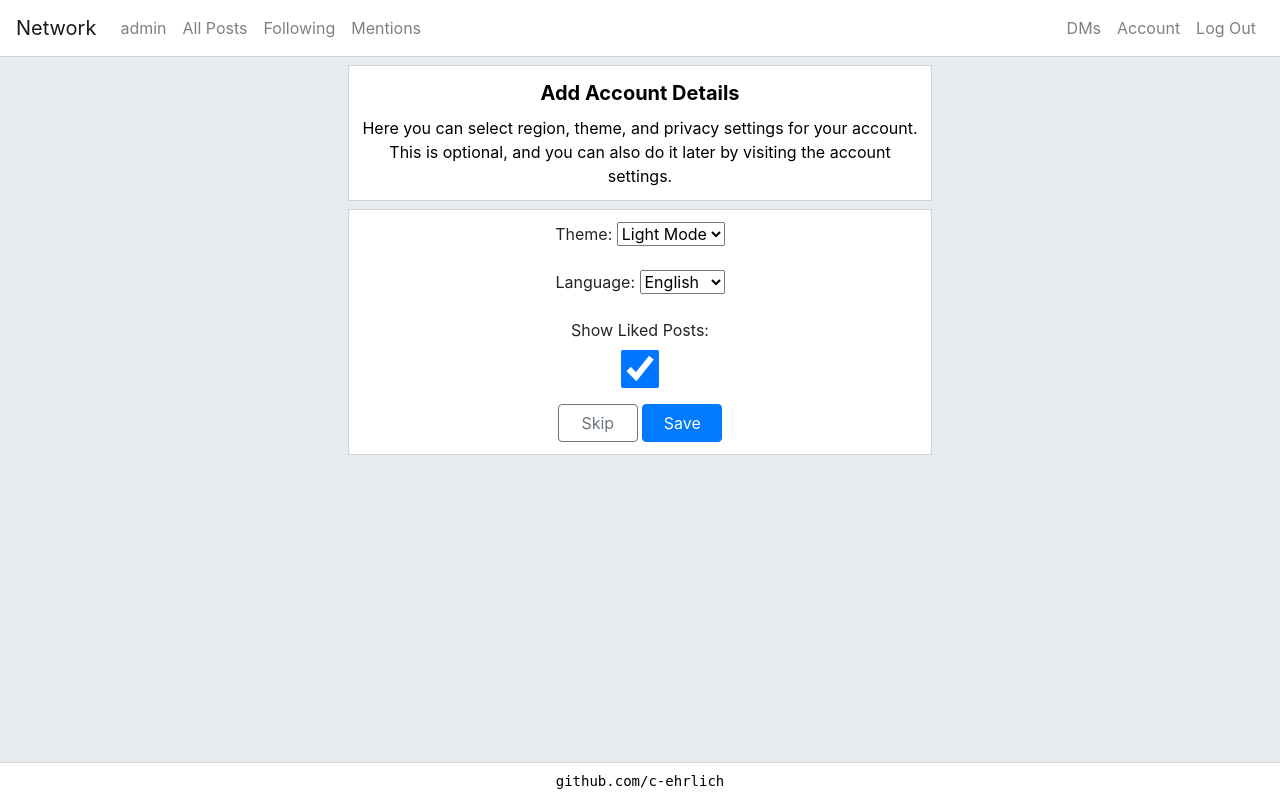
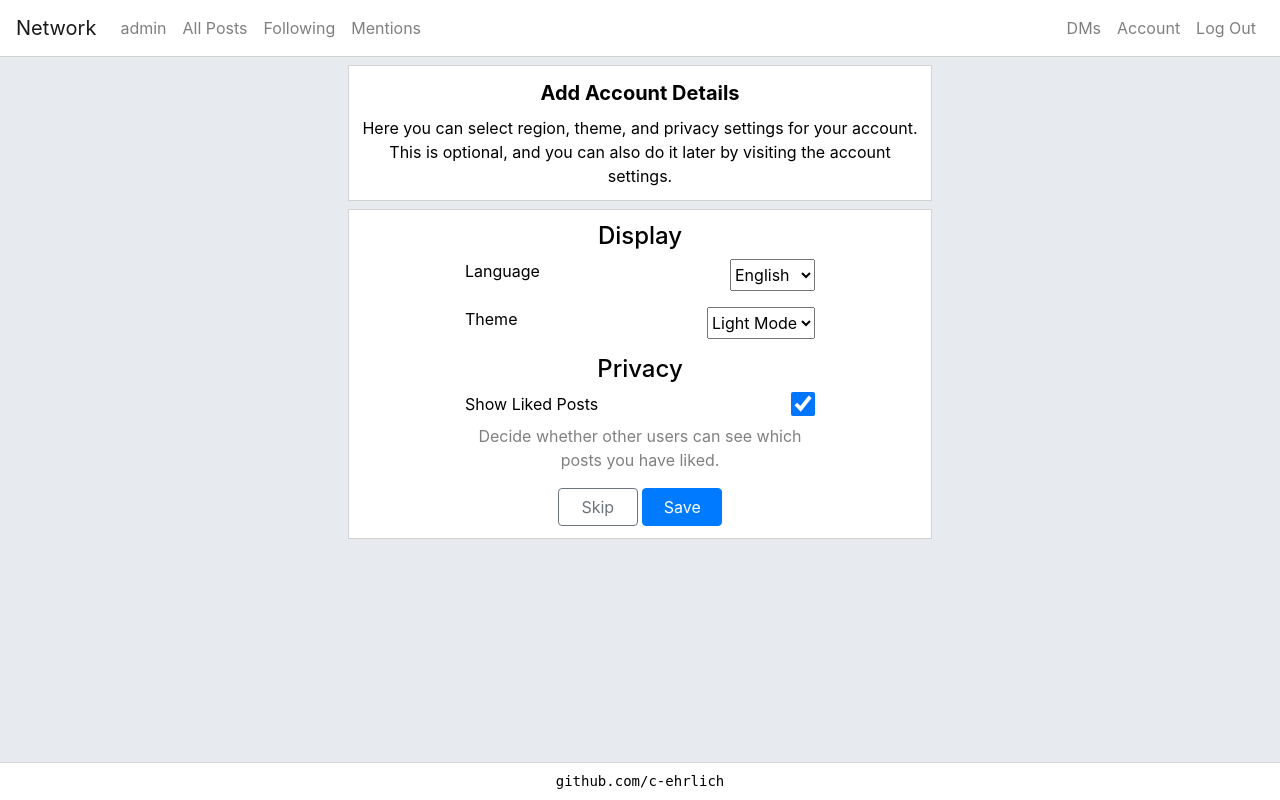
Before and after one commit to c-ehrlich/Touiteur, a Django app: page /register3 in a window 1280 px wide. Run offline with Django 3.2, Linux system fonts and the light colour scheme; a user stored in the database is signed in; some libraries are stand-ins or nearby versions.

Commit message:
add styling to /register3

```diff
--- a/network/forms.py
+++ b/network/forms.py
@@ -150,10 +150,11 @@ class RegisterAccountStage3Form(forms.ModelForm):
 
     show_liked_posts = forms.BooleanField(
         label = "Show Liked Posts",
-        required = True,
+        help_text = "Decide whether other users can see which posts you have liked.",
+        required = False,
         # default = True,
         widget = forms.CheckboxInput(attrs={
-            'class': 'form-control',
+            'class': 'form-control form-checkbox',
         })
     )
 
--- a/network/static/network/styles.css
+++ b/network/static/network/styles.css
@@ -1031,3 +1031,31 @@ input[type="file"] {
     width: var(--item-width);
     max-width: var(--item-max-width);
 }
+
+
+/* HELPER / OVERRIDE CLASSES */
+.space-between {
+    justify-content: space-between;
+    margin-left: auto;
+    margin-right: auto;
+}
+.mw350 {
+    max-width: 350px;
+    margin-left: auto;
+    margin-right: auto;
+}
+
+.form-checkbox {
+    height: 24px;
+    width: 24px;
+}
+
+label {
+    color: var(--color-text-default);
+}
+h4 {
+    color: var(--color-text-default);
+}
+.form-help-text {
+    color: var(--color-text-medcontrast);
+}
--- a/network/templates/network/register3.html
+++ b/network/templates/network/register3.html
@@ -24,13 +24,37 @@
     <div class="reg-login-outer">
         <div class="reg-login-inner">
             <form method="POST" action="" class="form-100-test">
+                <h4>Display</h4>
                 <!-- Language -->
-                <!-- TimeZone (default to browser/request time zone in form/route?) -->
+                <div class="form-group mw350">
+                    {{ form.language.errors | safe }}
+                    <div class="flex-row space-between">
+                        <label for="{{ form.language.id_for_label }}">{{ form.language.label }}</label>
+                        {{ form.language | safe }}
+                    </div>
+                </div>
                 <!-- Light/Dark Mode -->
+                <div class="form-group mw350">
+                    {{ form.theme.errors | safe }}
+                    <div class="flex-row space-between">
+                        <label for="{{ form.theme.id_for_label }}">{{ form.theme.label }}</label>
+                        {{ form.theme | safe }}
+                    </div>
+                </div>
+
+                <h4>Privacy</h4>
                 <!-- Show/hide likes -->
+                <div class="form-group mw350">
+                    {{ form.show_liked_posts.errors | safe }}
+                    <div class="flex-row space-between">
+                        <label for="{{ form.show_liked_posts.id_for_label }}">{{ form.show_liked_posts.label }}</label>
+                        {{ form.show_liked_posts | safe }}
+                    </div>
+                    <div class="form-help-text">
+                        {{ form.show_liked_posts.help_text }}
+                    </div>
+                </div>
 
-                <!-- temp -->
-                {{ form.as_p }}
                 {% csrf_token %}
                 <a class="btn btn-outline-secondary equal-width-button" href="{% url 'index' %}">Skip</a>
                 <input class="btn btn-primary equal-width-button" type="submit" name="Update Information" value="Save">
```
